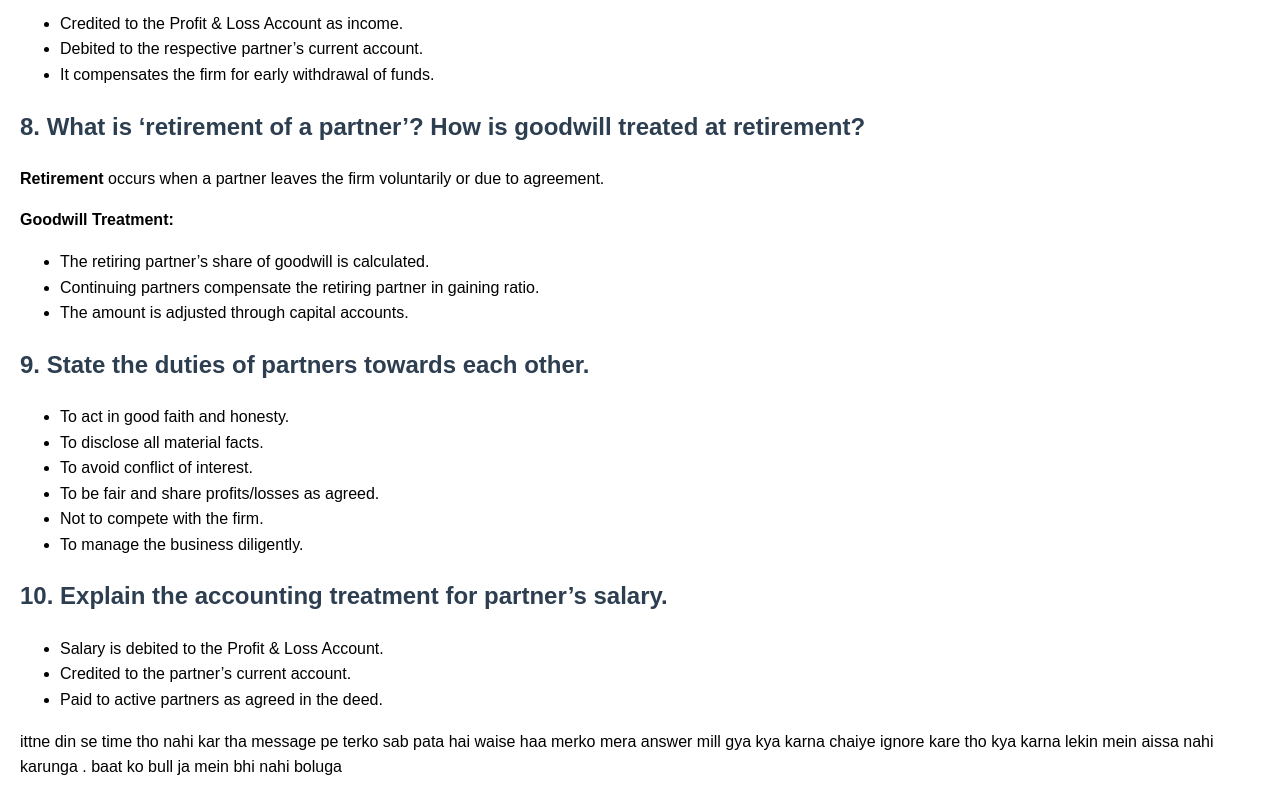
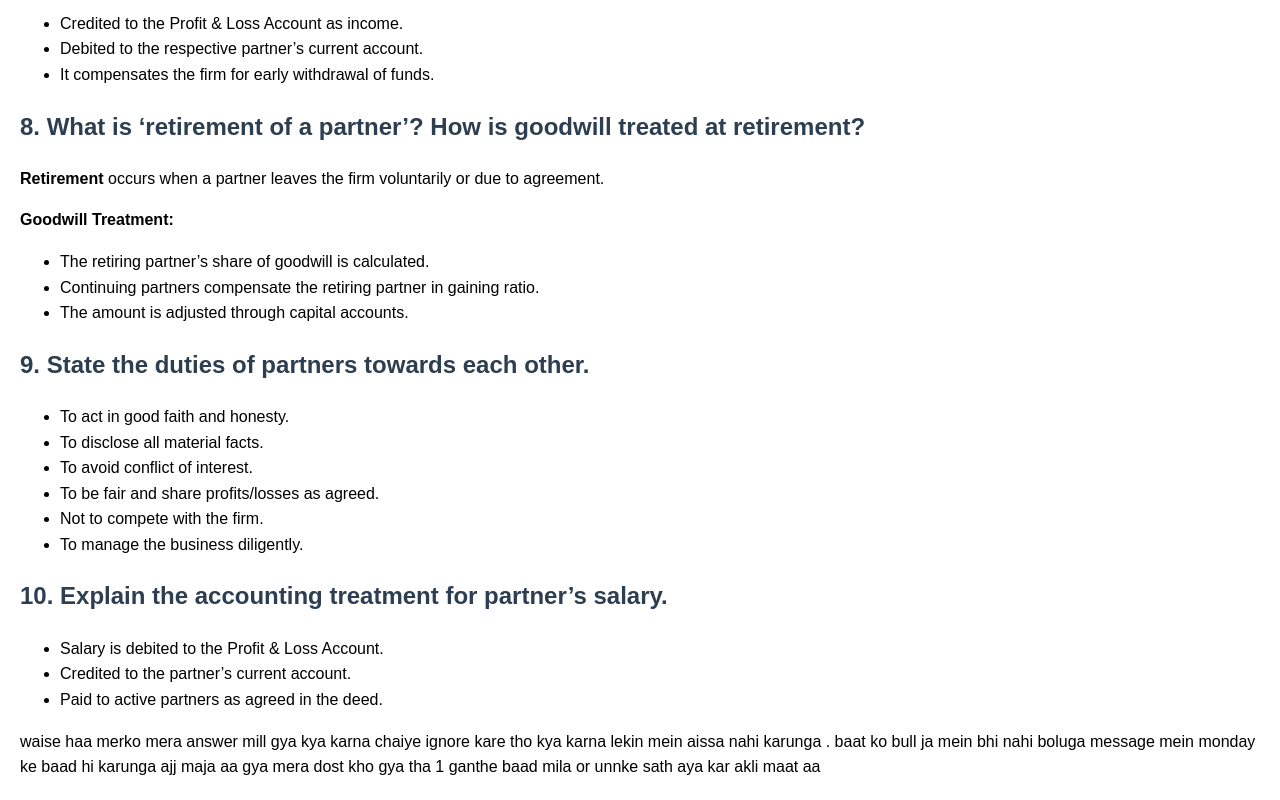
Before and after one commit to juddjhf/educational, a website: page ch-1index.html in a window 1280 px wide. Shown: the part 5231-6031 px from the top of the page. Drawn offline with Linux system fonts and the light colour scheme.

Commit message:
Update ch-1index.html

```diff
--- a/ch-1index.html
+++ b/ch-1index.html
@@ -361,6 +361,6 @@
     </div>
   </div>
 <h>
-ittne din se time tho nahi kar tha message pe terko sab pata hai waise haa merko mera answer mill gya kya karna chaiye ignore kare tho kya karna lekin mein aissa nahi karunga  . baat ko bull ja mein bhi nahi boluga
+ waise haa merko mera answer mill gya kya karna chaiye ignore kare tho kya karna lekin mein aissa nahi karunga  . baat ko bull ja mein bhi nahi boluga message mein monday ke baad hi karunga ajj maja aa gya mera dost kho gya tha 1 ganthe baad mila  or unnke sath aya kar akli maat aa
 </h>
 </html>
```
